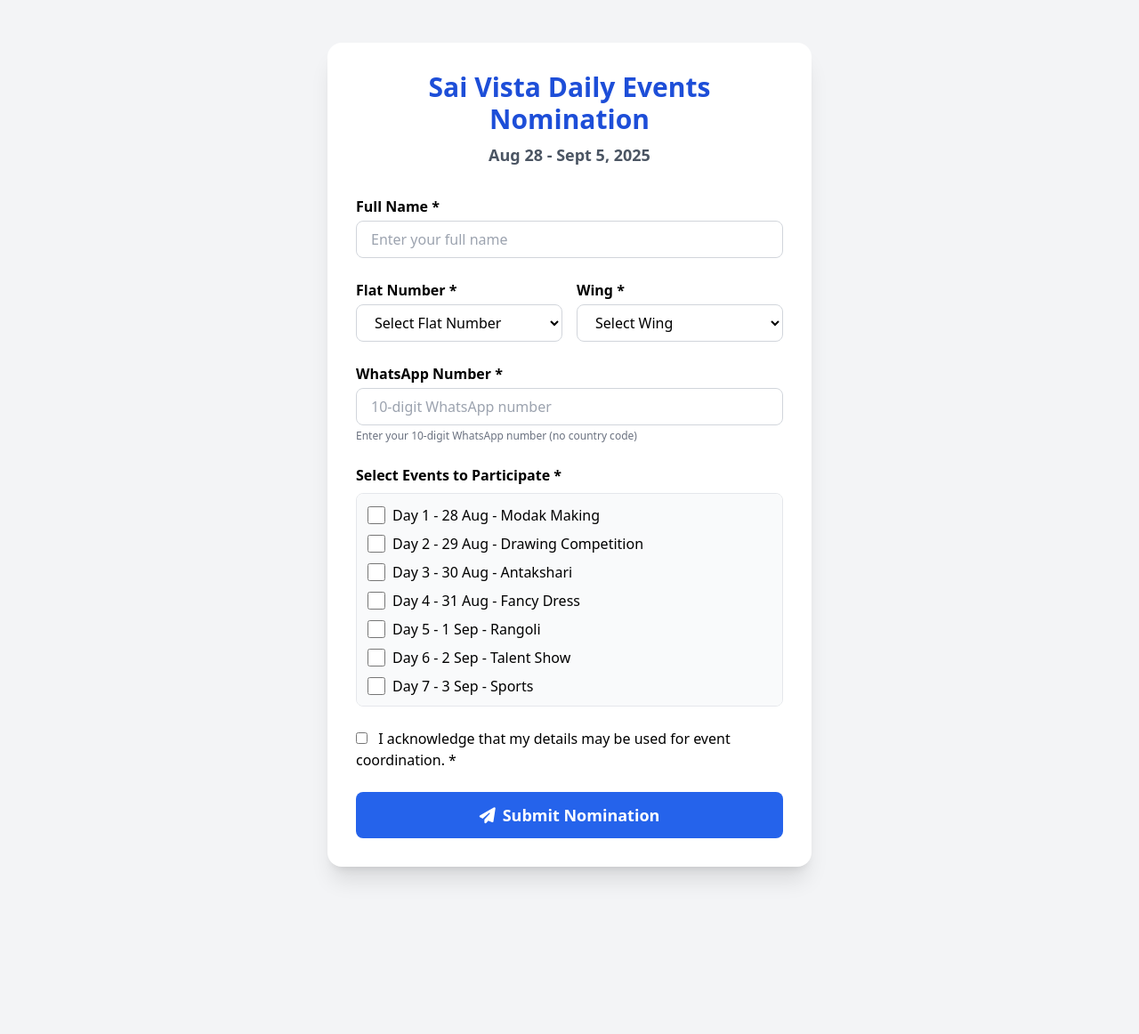
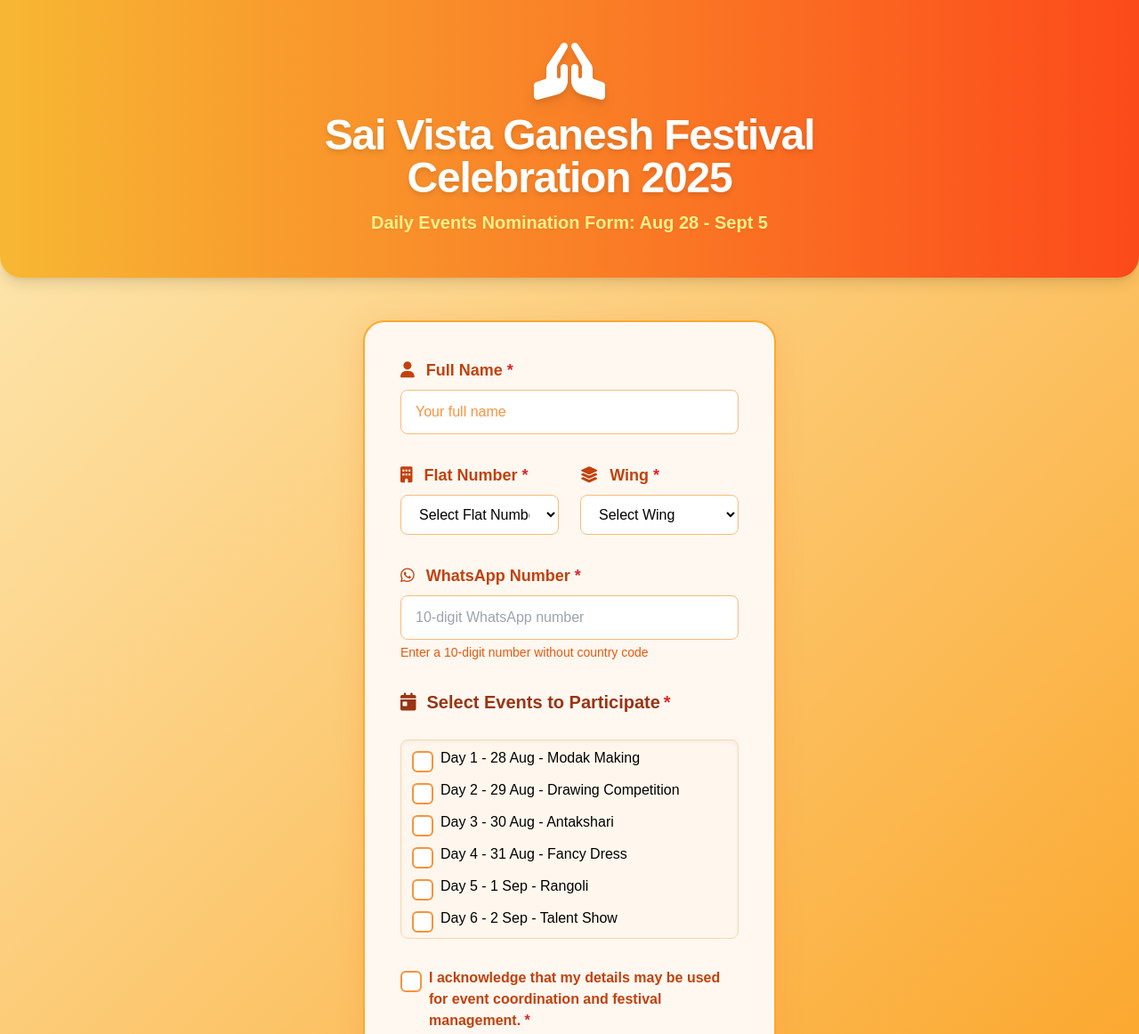
Before and after one commit to paresh218/saivista-daywise-events, a plain HTML site: page index.html in a window 1280 px wide. Shown: the top 1162 px of the page at 89% size. Before the commit the page ends 1022 px from the top, so only its background shows below. Drawn offline with nearby package versions, Linux system fonts and the light colour scheme.

Commit message:
Update index.html

```diff
--- a/index.html
+++ b/index.html
@@ -1,55 +1,118 @@
 <!DOCTYPE html>
-<html lang="en">
+<html lang="en" >
 <head>
   <meta charset="UTF-8" />
   <meta name="viewport" content="width=device-width, initial-scale=1" />
-  <title>Sai Vista Daily Events Nomination 2025</title>
+  <title>Sai Vista Ganesh Festival Celebration 2025 - Events Nomination</title>
+
+  <!-- Tailwind CSS CDN -->
   <script src="https://cdn.tailwindcss.com"></script>
-  <link rel="stylesheet" href="https://cdnjs.cloudflare.com/ajax/libs/font-awesome/6.4.0/css/all.min.css" />
+
+  <!-- FontAwesome CDN -->
+  <link
+    rel="stylesheet"
+    href="https://cdnjs.cloudflare.com/ajax/libs/font-awesome/6.4.0/css/all.min.css"
+  />
+
+  <style>
+    body {
+      font-family: 'Poppins', sans-serif;
+      background: linear-gradient(135deg, #fdecba 0%, #fba931 90%);
+      min-height: 100vh;
+    }
+    .header-gradient {
+      background: linear-gradient(90deg, #f7b733 0%, #fc4a1a 100%);
+      box-shadow: 0 4px 15px rgba(252, 74, 26, 0.4);
+    }
+    .event-card {
+      background: #fff8f1;
+      border: 2px solid #fba931;
+      box-shadow: 0 8px 30px rgb(251 146 60 / 0.3);
+      transition: box-shadow 0.3s ease;
+    }
+    .event-card:hover {
+      box-shadow: 0 12px 48px rgb(252 74 26 / 0.5);
+    }
+    .btn-submit {
+      background: #fc4a1a;
+      background-image: linear-gradient(45deg, #fc4a1a 0%, #f7b733 100%);
+      box-shadow: 0 6px 15px rgba(252, 74, 26, 0.6);
+      transition: all 0.3s ease;
+    }
+    .btn-submit:hover {
+      background-position: right center;
+      box-shadow: 0 10px 20px rgba(252, 74, 26, 0.8);
+      transform: translateY(-3px);
+    }
+    .checkbox-custom:checked + label::before {
+      background-color: #f97316; /* orange */
+      border-color: #ea580c; /* darker orange */
+    }
+    .checkbox-custom:focus + label::before {
+      box-shadow: 0 0 0 3px #f9731655;
+    }
+  </style>
 </head>
-<body class="bg-gray-100 min-h-screen font-sans">
-  <main class="container mx-auto max-w-xl px-4 py-12">
-    <div class="bg-white rounded-2xl shadow-xl p-8">
-      <h1 class="text-center text-3xl font-bold text-blue-700 mb-8">
-        Sai Vista Daily Events Nomination<br />
-        <span class="text-lg text-gray-600">Aug 28 - Sept 5, 2025</span>
+<body class="flex flex-col min-h-screen">
+
+  <!-- Header -->
+  <header class="header-gradient text-white py-12 shadow-lg rounded-b-3xl mb-12">
+    <div class="container mx-auto px-6 text-center max-w-3xl">
+      <i class="fas fa-hands-praying fa-4x mb-4 drop-shadow-lg"></i>
+      <h1 class="text-4xl md:text-5xl font-extrabold tracking-tight drop-shadow-md">
+        Sai Vista Ganesh Festival Celebration 2025
       </h1>
+      <p class="mt-3 text-lg md:text-xl font-semibold drop-shadow-sm text-yellow-200">
+        Daily Events Nomination Form: Aug 28 - Sept 5
+      </p>
+    </div>
+  </header>
 
-      <form id="eventsForm" class="space-y-6" novalidate>
+  <!-- Main Form Container -->
+  <main class="flex-grow container mx-auto max-w-lg px-6">
+    <section class="event-card rounded-3xl p-10 mb-12">
+      <form id="eventsForm" class="space-y-8" novalidate>
         <!-- Name -->
         <div>
-          <label for="name" class="block font-semibold mb-1">Full Name *</label>
+          <label for="name" class="block text-orange-700 text-lg font-bold mb-2">
+            <i class="fas fa-user mr-2"></i> Full Name <span class="text-red-600">*</span>
+          </label>
           <input
             type="text"
             id="name"
             name="name"
             required
-            class="w-full border border-gray-300 rounded-lg px-4 py-2 focus:border-blue-500 focus:ring focus:ring-blue-300"
-            placeholder="Enter your full name"
+            placeholder="Your full name"
+            class="w-full border border-orange-300 rounded-lg px-4 py-3 focus:outline-none focus:ring-4 focus:ring-orange-300 placeholder-orange-400"
+            autocomplete="name"
           />
         </div>
 
-        <!-- Flat Number and Wing -->
-        <div class="grid grid-cols-1 md:grid-cols-2 gap-4">
+        <!-- Flat & Wing -->
+        <div class="grid grid-cols-1 md:grid-cols-2 gap-6">
           <div>
-            <label for="flatNo" class="block font-semibold mb-1">Flat Number *</label>
+            <label for="flatNo" class="block text-orange-700 text-lg font-bold mb-2">
+              <i class="fas fa-building mr-2"></i> Flat Number <span class="text-red-600">*</span>
+            </label>
             <select
               id="flatNo"
               name="flatNo"
               required
-              class="w-full border border-gray-300 rounded-lg px-4 py-2 bg-white"
+              class="w-full border border-orange-300 rounded-lg px-4 py-3 bg-white focus:outline-none focus:ring-4 focus:ring-orange-300"
             >
               <option value="" disabled selected>Select Flat Number</option>
-              <!-- Options loaded by JS -->
+              <!-- Options dynamically injected -->
             </select>
           </div>
           <div>
-            <label for="wing" class="block font-semibold mb-1">Wing *</label>
+            <label for="wing" class="block text-orange-700 text-lg font-bold mb-2">
+              <i class="fas fa-layer-group mr-2"></i> Wing <span class="text-red-600">*</span>
+            </label>
             <select
               id="wing"
               name="wing"
               required
-              class="w-full border border-gray-300 rounded-lg px-4 py-2 bg-white"
+              class="w-full border border-orange-300 rounded-lg px-4 py-3 bg-white focus:outline-none focus:ring-4 focus:ring-orange-300"
             >
               <option value="" disabled selected>Select Wing</option>
               <option value="A">A</option>
@@ -62,96 +125,119 @@
           </div>
         </div>
 
-        <!-- WhatsApp Number -->
+        <!-- WhatsApp -->
         <div>
-          <label for="whatsapp" class="block font-semibold mb-1">WhatsApp Number *</label>
+          <label for="whatsapp" class="block text-orange-700 text-lg font-bold mb-2">
+            <i class="fab fa-whatsapp mr-2"></i> WhatsApp Number <span class="text-red-600">*</span>
+          </label>
           <input
             type="tel"
             id="whatsapp"
             name="whatsapp"
             required
             pattern="[0-9]{10}"
+            minlength="10"
             maxlength="10"
-            class="w-full border border-gray-300 rounded-lg px-4 py-2 focus:border-blue-500 focus:ring focus:ring-blue-300"
             placeholder="10-digit WhatsApp number"
+            class="w-full border border-orange-300 rounded-lg px-4 py-3 focus:outline-none focus:ring-4 focus:ring-orange-300"
+            autocomplete="tel"
           />
-          <p class="text-xs text-gray-500 mt-1">Enter your 10-digit WhatsApp number (no country code)</p>
+          <p class="text-orange-600 mt-1 text-sm">Enter a 10-digit number without country code</p>
         </div>
 
-        <!-- Events Checkboxes -->
-        <fieldset>
-          <legend class="font-semibold mb-2">Select Events to Participate *</legend>
-          <div id="eventsCheckboxes" class="space-y-2 max-h-60 overflow-y-auto border border-gray-200 p-3 rounded-lg bg-gray-50">
-            <!-- Event checkboxes added by JS -->
+        <!-- Events Selection -->
+        <fieldset class="space-y-4">
+          <legend class="text-orange-800 font-extrabold text-xl mb-3 flex items-center">
+            <i class="fas fa-calendar-day mr-3"></i> Select Events to Participate <span class="text-red-600 ml-1">*</span>
+          </legend>
+
+          <p id="eventError" class="text-red-600 text-sm mb-2 hidden">Please select at least one event.</p>
+
+          <div class="grid grid-cols-1 gap-3 max-h-56 overflow-y-auto px-3 py-2 border border-orange-200 rounded-lg bg-orange-50 shadow-inner">
+            <!-- Events generated here -->
           </div>
-          <p id="eventError" class="text-red-600 text-sm mt-1 hidden">Please select at least one event.</p>
         </fieldset>
 
-        <!-- Acknowledge Checkbox -->
-        <div>
-          <input type="checkbox" id="acknowledge" name="acknowledge" required class="mr-2"/>
-          <label for="acknowledge" class="font-medium">
-            I acknowledge that my details may be used for event coordination. *
+        <!-- Acknowledge -->
+        <div class="flex items-center">
+          <input
+            type="checkbox"
+            id="ack"
+            name="ack"
+            required
+            class="checkbox-custom hidden"
+          />
+          <label for="ack" class="relative pl-8 cursor-pointer select-none text-orange-700 font-semibold text-base before:absolute before:left-0 before:top-1 before:w-6 before:h-6 before:border-2 before:border-orange-400 before:rounded-md before:bg-white before:transition-colors before:content-['']">
+            I acknowledge that my details may be used for event coordination and festival management.
+            <span class="text-red-600">*</span>
           </label>
         </div>
 
-        <!-- Submit Button -->
+        <!-- Submit -->
         <button
           type="submit"
           id="submitButton"
-          class="w-full bg-blue-600 text-white font-semibold text-lg py-3 rounded-lg hover:bg-blue-700 flex justify-center items-center disabled:opacity-50"
+          class="btn-submit w-full text-white font-bold text-xl py-3 rounded-2xl transition-transform flex justify-center items-center hover:scale-105"
+          aria-label="Submit Nomination"
         >
-          <i class="fas fa-paper-plane mr-2"></i> Submit Nomination
+          <i class="fas fa-paper-plane mr-3"></i> Submit Nomination
         </button>
       </form>
+    </section>
 
     <!-- Success Message -->
-      <div
+    <section
       id="successMsg"
-        class="hidden mt-8 p-6 bg-green-50 border border-green-300 rounded-xl text-green-800 text-center font-semibold"
+      class="hidden text-green-900 bg-green-50 border border-green-300 rounded-3xl p-8 text-center font-bold text-xl shadow-md"
       role="alert"
       aria-live="polite"
+      aria-atomic="true"
     >
-        <i class="fas fa-check-circle text-3xl mb-3"></i>
-        Thank you! Your nomination has been received.<br/>
-        We will connect with you on WhatsApp soon.<br/>
-        For any changes, please contact <strong>8149525915</strong>.
-      </div>
-    </div>
+      <i class="fas fa-check-circle text-5xl mb-4 animate-pulse text-green-700"></i>
+      <p>Thank you for your nomination!</p>
+      <p>We will connect with you soon on WhatsApp.</p>
+      <p class="mt-3 text-base font-normal">
+        For any changes, please message admin at <strong>8149525915</strong>.
+      </p>
+    </section>
   </main>
 
+  <footer class="text-center py-6 text-orange-900 font-semibold select-none mt-auto bg-orange-100 shadow-inner rounded-t-3xl">
+    <p>Sai Vista Ganesh Festival Celebration 2025 &mdash; Aug 28 to Sept 5</p>
+  </footer>
+
   <script>
-    // Replace this with your actual Google Apps Script Web App URL
+    // === Google Apps Script Web App URL (replace this!) ===
     const GOOGLE_SCRIPT_URL = "YOUR_GOOGLE_APPS_SCRIPT_WEBAPP_URL";
 
-    // Flat number options generation (floor 1-13, flats 01-04)
-    const flatNoSelect = document.getElementById("flatNo");
+    // Populate flat number (1 to 13 floors; flats 01 to 04 each floor)
+    const flatSelect = document.getElementById("flatNo");
     for (let floor = 1; floor <= 13; floor++) {
       for (let flat = 1; flat <= 4; flat++) {
-        const flatNum = `${floor}${flat < 10 ? "0" + flat : flat}`;
-        const option = document.createElement("option");
-        option.value = flatNum;
-        option.textContent = flatNum;
-        flatNoSelect.appendChild(option);
+        let flatNo = `${floor}${flat < 10 ? "0" + flat : flat}`;
+        let opt = document.createElement("option");
+        opt.value = flatNo;
+        opt.textContent = flatNo;
+        flatSelect.appendChild(opt);
       }
     }
 
-    // Event details array: Day, Date, Event Name
-    const eventsList = [
-      { day: 1, date: "28 Aug", name: "Modak Making" },
-      { day: 2, date: "29 Aug", name: "Drawing Competition" },
-      { day: 3, date: "30 Aug", name: "Antakshari" },
-      { day: 4, date: "31 Aug", name: "Fancy Dress" },
-      { day: 5, date: "1 Sep", name: "Rangoli" },
-      { day: 6, date: "2 Sep", name: "Talent Show" },
-      { day: 7, date: "3 Sep", name: "Sports" },
-      { day: 8, date: "4 Sep", name: "Quiz" },
-      { day: 9, date: "5 Sep", name: "Prize Function" },
+    // Event list with day, date, event name
+    const events = [
+      {id: "event1", day: 1, date: "28 Aug", name: "Modak Making"},
+      {id: "event2", day: 2, date: "29 Aug", name: "Drawing Competition"},
+      {id: "event3", day: 3, date: "30 Aug", name: "Antakshari"},
+      {id: "event4", day: 4, date: "31 Aug", name: "Fancy Dress"},
+      {id: "event5", day: 5, date: "1 Sep", name: "Rangoli"},
+      {id: "event6", day: 6, date: "2 Sep", name: "Talent Show"},
+      {id: "event7", day: 7, date: "3 Sep", name: "Sports"},
+      {id: "event8", day: 8, date: "4 Sep", name: "Quiz"},
+      {id: "event9", day: 9, date: "5 Sep", name: "Prize Function"},
     ];
 
-    const eventsContainer = document.getElementById("eventsCheckboxes");
-    eventsList.forEach(({ day, date, name }, index) => {
-      const id = `event${index + 1}`;
+    const eventsContainer = document.querySelector("fieldset > div.grid");
+    if (eventsContainer) {
+      events.forEach(({ id, day, date, name }) => {
         const div = document.createElement("div");
         div.className = "flex items-center";
 
@@ -160,92 +246,95 @@
         checkbox.id = id;
         checkbox.name = "events";
         checkbox.value = `Day ${day} - ${date} - ${name}`;
-      checkbox.className = "mr-2 h-5 w-5";
+        checkbox.className = "checkbox-custom hidden";
 
         const label = document.createElement("label");
-      label.htmlFor = id;
+        label.setAttribute("for", id);
         label.textContent = `Day ${day} - ${date} - ${name}`;
-      label.className = "select-none";
+        label.className = "relative cursor-pointer select-none pl-8 before:absolute before:left-0 before:top-1 before:w-6 before:h-6 before:border-2 before:border-orange-400 before:rounded-md before:bg-white before:content-[''] before:transition-colors";
+
+        checkbox.addEventListener('change', () => {
+          if (checkbox.checked) {
+            label.classList.add("font-extrabold", "text-orange-700");
+          } else {
+            label.classList.remove("font-extrabold", "text-orange-700");
+          }
+        });
 
         div.appendChild(checkbox);
         div.appendChild(label);
         eventsContainer.appendChild(div);
       });
+    }
 
-    // Limit WhatsApp input to digits only & max 10 chars
+    // Allow only digits in WhatsApp, max 10 chars
     const whatsappInput = document.getElementById("whatsapp");
     whatsappInput.addEventListener("input", () => {
       whatsappInput.value = whatsappInput.value.replace(/\D/g, "").slice(0, 10);
     });
 
-    // Form submission handling
+    // Form submission logic
     const form = document.getElementById("eventsForm");
     const eventError = document.getElementById("eventError");
     const successMsg = document.getElementById("successMsg");
-    const submitButton = document.getElementById("submitButton");
+    const submitBtn = document.getElementById("submitButton");
 
     form.addEventListener("submit", async (e) => {
       e.preventDefault();
 
-      // Validate at least one event selected
-      const selectedEvents = Array.from(
-        document.querySelectorAll('input[name="events"]:checked')
-      ).map((input) => input.value);
+      const selectedEvents = Array.from(document.querySelectorAll('input[name="events"]:checked'));
 
+      // Validate event selection
       if (selectedEvents.length === 0) {
         eventError.classList.remove("hidden");
+        selectedEvents[0]?.focus();
         return;
       } else {
         eventError.classList.add("hidden");
       }
 
-      // Validate form fields using built-in constraints
+      // Validate standard HTML5 constraints
       if (!form.checkValidity()) {
         form.reportValidity();
         return;
       }
 
-      // Disable submit button to prevent multiple submissions
-      submitButton.disabled = true;
-      submitButton.innerHTML = `<i class="fas fa-spinner fa-spin mr-2"></i>Submitting...`;
+      // Disable button while submitting
+      submitBtn.disabled = true;
+      submitBtn.innerHTML = `<i class="fas fa-spinner fa-spin mr-3"></i>Submitting...`;
 
-      // Prepare the payload
+      // Prepare form data
       const data = {
         name: form.name.value.trim(),
         flatNo: form.flatNo.value,
         wing: form.wing.value,
         whatsapp: form.whatsapp.value,
-        events: selectedEvents.join("; "),
-        acknowledge: form.acknowledge.checked ? "Yes" : "No",
-        timestamp: new Date().toISOString(),
+        events: selectedEvents.map(chk => chk.value).join("; "),
+        acknowledge: form.ack.checked ? "Yes" : "No",
+        timestamp: new Date().toISOString()
       };
 
       try {
-        // Submit data to Google Apps Script Web App
-        const response = await fetch(GOOGLE_SCRIPT_URL, {
+        const res = await fetch(GOOGLE_SCRIPT_URL, {
           method: "POST",
-          headers: {
-            "Content-Type": "application/x-www-form-urlencoded",
-          },
-          body: new URLSearchParams(data),
+          headers: { "Content-Type": "application/x-www-form-urlencoded" },
+          body: new URLSearchParams(data)
         });
 
-        if (!response.ok) {
-          throw new Error(`HTTP error! Status: ${response.status}`);
+        if(!res.ok){
+          throw new Error(`Error: ${res.status}`);
         }
-
-        // Show success message and hide form
+        // Show success & hide form
         form.classList.add("hidden");
         successMsg.classList.remove("hidden");
-        successMsg.scrollIntoView({ behavior: "smooth" });
-      } catch (error) {
-        alert(
-          "An error occurred while submitting the form. Please try again or contact the admin at 8149525915."
-        );
-        console.error("Submission error:", error);
+        successMsg.scrollIntoView({behavior: "smooth"});
+
+      } catch (err) {
+        alert("Submission failed. Please try again or contact admin at 8149525915.");
+        console.error("Submit error:", err);
       } finally {
-        submitButton.disabled = false;
-        submitButton.innerHTML = `<i class="fas fa-paper-plane mr-2"></i> Submit Nomination`;
+        submitBtn.disabled = false;
+        submitBtn.innerHTML = `<i class="fas fa-paper-plane mr-3"></i> Submit Nomination`;
       }
     });
   </script>
```
Lines whose indentation alone changed are shown as unchanged.
